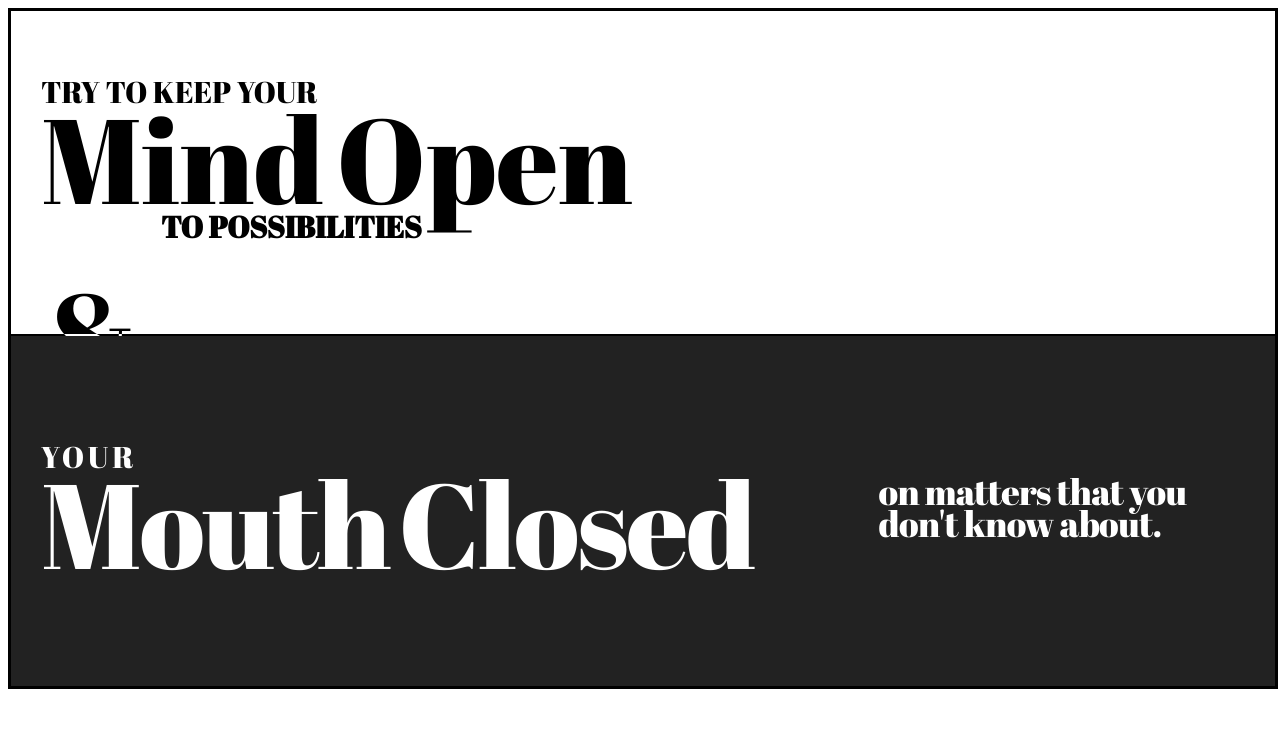
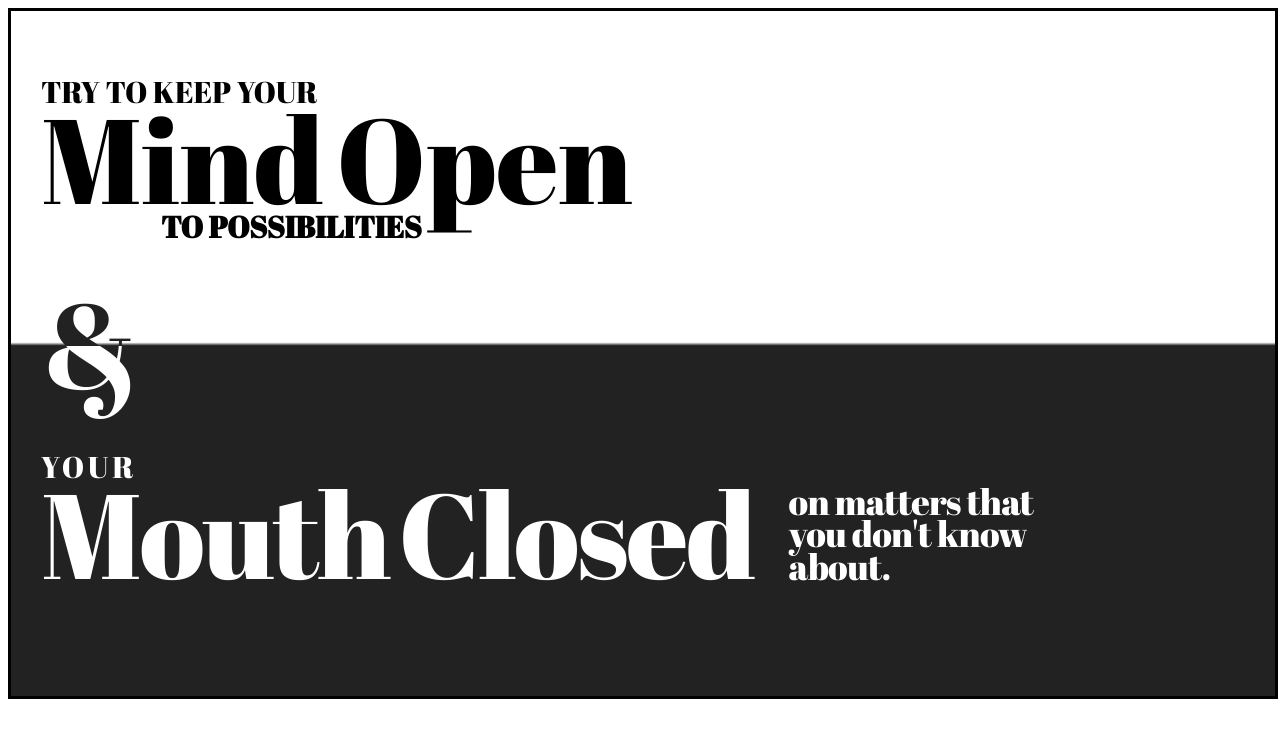
Before and after one commit to morgacoo/mindopen, a plain HTML site: page index.html in a window 1280 px wide. Drawn offline with Linux system fonts and the light colour scheme; files that its build step writes are made by us from their sources; files whose address does not match are found by name.

Commit message:
fixed & split

```diff
--- a/css/style.css
+++ b/css/style.css
@@ -20,12 +20,6 @@ h1, p {
 
 .white-background {
   background-color: white;
-}
-
-.black-background {
-  background-color: #222222;
-  display: cover;
-  height: 350px;
 }
 
 #bottom h1 p {
@@ -74,22 +68,32 @@ p {
 /*&*/
 #fourth-line {
   margin-left: 30px;
-  margin-top: -25px;
+  margin-top: -15px;
   margin-bottom: -110px;
 }
 
 #and {
-  background: -webkit-linear-gradient(top, white 0, white 50%, black 50%, black 100%);
+  background: -webkit-linear-gradient(top, white 0, white 49%, #222222 51%, #222222 100%);
 }
 
 .ampersand {
-  background: -webkit-linear-gradient(top, white 0, white 50%, black 50%, black 100%);
+  background: -webkit-linear-gradient(top, white 0, white 49%, #222222 51%, #222222 100%);
 }
 
 .ampersand p {
-  background: -webkit-linear-gradient(top, black 0, black 50%, white 50%, white 100%);
+  background: -webkit-linear-gradient(top, #222222 0, #222222 51%, white 49%, white 100%);
   -webkit-background-clip: text;
   -webkit-text-fill-color: transparent;
+  position: relative;
+  z-index: 0;
+}
+
+.black-background {
+  background-color: #222222;
+  display: cover;
+  height: 350px;
+  position: relative;
+  z-index: -1;
 }
 
 #bottom {
@@ -124,7 +128,7 @@ p {
 .col-md-3 {
   width: 24.99%;
   float: left;
-  margin-left: -40px;
+  margin-left: -100px;
   padding-top: -30px;
 }
 
@@ -132,5 +136,5 @@ p {
   margin-top: 15px;
   width: 74.97%;
   float: left;
-  margin-right: -40px;
+  margin-right: -70px;
 }
--- a/index.html
+++ b/index.html
@@ -21,7 +21,6 @@
   <section id="and">
     <div class="ampersand">
     <p class="large-font ampersand" id="fourth-line"> & </p> <!--former h1-->
-      <!--tried adding class="half-style" data-content= "&amp;" to get the half style (in conjunction with css code) but wouldn't work-->
     </div>
   </section>
 
@@ -37,7 +36,7 @@
         <p class="white-type large-font" id="sixth-line"> Mouth Closed </p> <!--former h1-->
       </div>
       <div class="col-md-3">
-        <p class="white-type" id="box-words"> on matters that you don't know about.</p>
+        <p class="white-type" id="box-words"> on matters that <br> you don't know <br> about.</p>
       </div>
     </div>
   </section>
```
